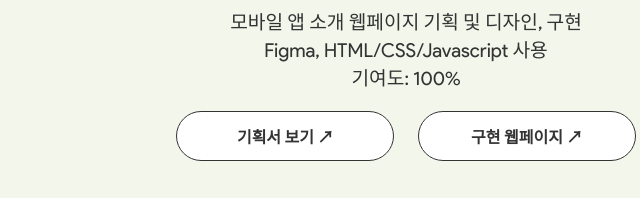
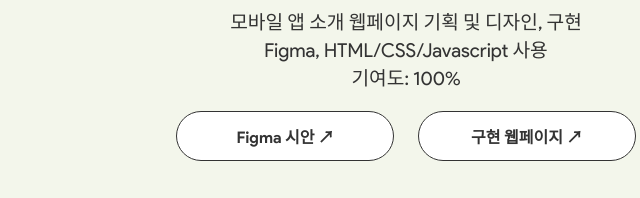
Before and after one commit to oojanit/Portfolio, a plain HTML site: page index.html in a window 1280 px wide. Shown: the part 1032-1230 px from the top of the page, 234-874 px from the left. Drawn offline with Linux system fonts and the light colour scheme.

Commit message:
Update index.html

```diff
--- a/index.html
+++ b/index.html
@@ -68,8 +68,7 @@
             </p>
             <div class="button">
                 <a
-                    href="https://docs.google.com/presentation/d/1uzdoqonIcmMdRQvnzLzcGV1fSdqY9GSW/edit?usp=sharing&ouid=117706287235081068925&rtpof=true&sd=true">기획서
-                    보기 ↗</a>
+                    href="https://www.figma.com/design/FF6hrxzyfxJLey0O2QI52q/Portfolio_Runday-Web--Copy-?node-id=460-349&m=dev&t=i7wIRB8OVSw9Ksy5-1">Figma 시안 ↗</a>
                 <a href="https://oojanit.github.io/runday/" target="_blank">구현 웹페이지 ↗</a>
             </div>
             <div class="boxwrap inner">
```
